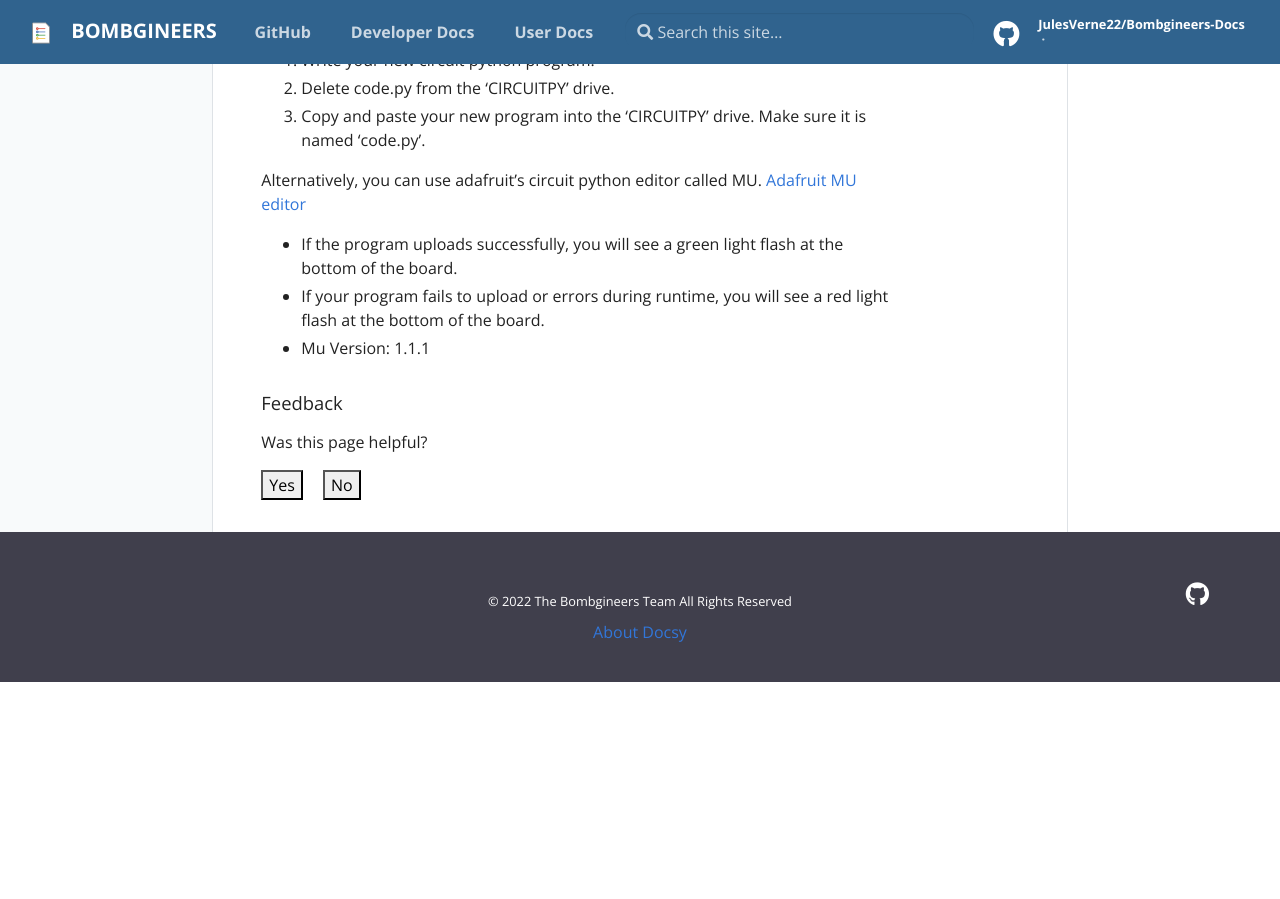
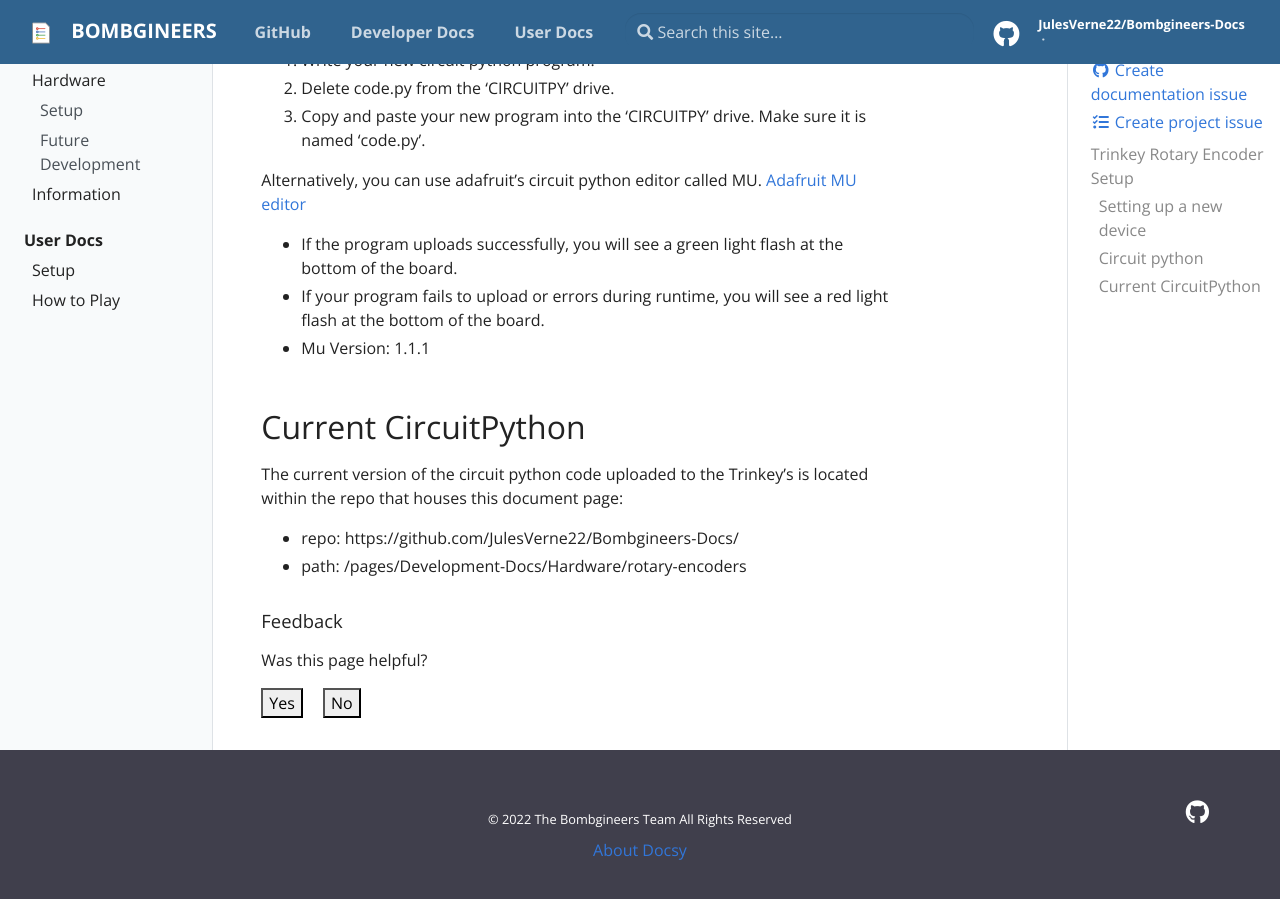
Before and after one commit to JulesVerne22/Bombgineers-Docs, a Jekyll site: the page built from pages/Development-Docs/Hardware/rotary-encoders/setup.md, in a window 1280 px wide and 900 px high, scrolled down 856 px. Built offline with Jekyll 4.4.1, drawn with Linux system fonts in a browser that asks for light colours; before the commit the page ends 1538 px from its top, so only the background shows below that; some of the changed text lies outside the part shown.

Commit message:
fix: fix some of the paths for the docs

```diff
--- a/pages/Development-Docs/Hardware/rotary-encoders/setup.md
+++ b/pages/Development-Docs/Hardware/rotary-encoders/setup.md
@@ -1,8 +1,7 @@
 ---
 layout: page
 title: Trinkey Setup
-description: ~
-hide: true
+permalink: /dev-docs/hardware/rotary-encoders/
 ---
 
 # Trinkey Rotary Encoder Setup
@@ -33,3 +32,9 @@ Alternatively, you can use adafruit's circuit python editor called MU. [Adafruit
 - If the program uploads successfully, you will see a green light flash at the bottom of the board.
 - If your program fails to upload or errors during runtime, you will see a red light flash at the bottom of the board.
 - Mu Version: 1.1.1
+
+## Current CircuitPython
+
+The current version of the circuit python code uploaded to the Trinkey's is located within the repo that houses this document page:
+- repo: https://github.com/JulesVerne22/Bombgineers-Docs/
+- path: /pages/Development-Docs/Hardware/rotary-encoders
```
Also changed, not shown: pages/Development-Docs/development.md (+1 -0 lines), pages/User-Docs/how-to-play.md (+3 -1 lines), pages/User-Docs/setup.md (+3 -3 lines), pages/index.md (+1 -1 lines).
